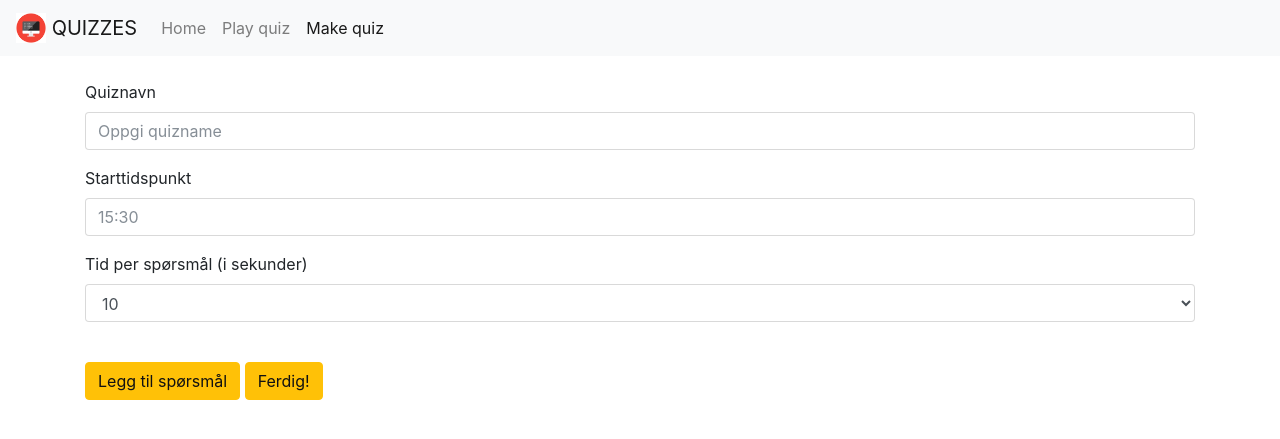
After one commit to dinarosv/quiz-web, a web app: page /makequiz.html in a window 1280 px wide. The commit adds this page. Shown: the top 439 px of the page. Run offline with its HTML, style and script files only (its server is not run), Linux system fonts and the light colour scheme; data that the repository does not hold is empty; some libraries are stand-ins or nearby versions.

Commit message:
some rest

```diff
--- /dev/null
+++ b/src/main/webapp/makequiz.html
@@ -0,0 +1,105 @@
+<!DOCTYPE html>
+<html lang="en">
+<head>
+    <meta charset="UTF-8">
+    <title>Quizzes: Make quiz</title>
+    <link rel="stylesheet" href="https://maxcdn.bootstrapcdn.com/bootstrap/4.0.0-beta/css/bootstrap.min.css" integrity="sha384-/Y6pD6FV/Vv2HJnA6t+vslU6fwYXjCFtcEpHbNJ0lyAFsXTsjBbfaDjzALeQsN6M" crossorigin="anonymous">
+    <script src="http://code.jquery.com/jquery-1.11.1.min.js"></script>
+    <script src="http://cdn.datatables.net/1.10.9/js/jquery.dataTables.min.js"></script>
+</head>
+<body>
+<nav class="navbar navbar-expand-lg navbar-light bg-light">
+    <a class="navbar-brand" href="index.html">
+        <img src="image.jpg" width="30" height="30" class="d-inline-block align-top" alt="">
+        QUIZZES
+    </a>
+    <button class="navbar-toggler" type="button" data-toggle="collapse" data-target="#navbarNav" aria-controls="navbarNav" aria-expanded="false" aria-label="Toggle navigation">
+        <span class="navbar-toggler-icon"></span>
+    </button>
+    <div class="collapse navbar-collapse" id="navbarNav">
+        <ul class="navbar-nav">
+            <li class="nav-item">
+                <a class="nav-link" href="index.html">Home </a>
+            </li>
+            <li class="nav-item">
+                <a class="nav-link" href="quizliste.html">Play quiz </a>
+            </li>
+            <li class="nav-item active">
+                <a class="nav-link" href="makequiz.html">Make quiz <span class="sr-only">(current)</span></a>
+            </li>
+        </ul>
+    </div>
+</nav>
+<div class="container">
+    <br>
+    <form>
+        <div class="form-group">
+            <label for="quizname">Quiznavn</label>
+            <input type="text" class="form-control" id="quizname" aria-describedby="quizname" placeholder="Oppgi quizname">
+        </div>
+        <div class="form-group">
+            <label for="time">Starttidspunkt</label>
+            <input type="text" class="form-control" id="time" aria-describedby="time" placeholder="15:30">
+        </div>
+        <div class="form-group">
+            <label for="tidperspors">Tid per spørsmål (i sekunder)</label>
+            <select class="form-control" id="tidperspors">
+                <option>10</option><option>20</option><option>30</option>
+            </select>
+        </div>
+        <br>
+        <div id="sprs" class="container"></div>
+        <button type="button" id="leggtil" class="btn btn-warning">Legg til spørsmål</button>
+        <button type="submit" id="submit" class="btn btn-warning">Ferdig!</button>
+    </form>
+</div>
+
+<script>
+    var teller=0;
+    $('#leggtil').click(function(){
+        teller++;
+        $('#sprs').append('<div class="form-group">'+
+                '<h6>Spørsmål nr. ' + teller + '</h6>'+
+                '<label for="question">Spørsmål</label>'+
+                '<input type="text" class="form-control" id="question" aria-describedby="question" placeholder="Spørsmål">'+
+                '</div> <div class="form-group"> <label for="q1">Svar 1</label> <input type="text" class="form-control" id="q1" aria-describedby="q1">'+
+                '</div>  <div class="form-group">  <label for="q2">Svar 2</label>'+
+                '<input type="text" class="form-control" id="q2" aria-describedby="q2">'+
+                '</div> <div class="form-group"> <label for="q3">Svar 3</label> <input type="text" class="form-control" id="q3" aria-describedby="q3">'+
+                '</div> <div class="form-group"> <label for="q4">Svar 4</label> <input type="text" class="form-control" id="q4" aria-describedby="q4">'+
+                '</div> Riktig alternativ: <div class="form-check form-check-inline"> <label class="form-check-label">'+
+                '<input class="form-check-input" type="radio" name="inlineRadioOptions" id="inlineRadio1" value="option1" checked> 1'+
+                '</label> </div> <div class="form-check form-check-inline"> <label class="form-check-label"> <input class="form-check-input" type="radio" name="inlineRadioOptions" id="inlineRadio2" value="option2"> 2'+
+                '</label> </div> <div class="form-check form-check-inline"> <label class="form-check-label"> <input class="form-check-input" type="radio" name="inlineRadioOptions" id="inlineRadio3" value="option3"> 3 </label>'+
+                '</div> <div class="form-check form-check-inline"> <label class="form-check-label"> <input class="form-check-input" type="radio" name="inlineRadioOptions" id="inlineRadio4" value="option3"> 4'+
+                '</label></div>');
+
+        });
+    $("#submit").click(function () {
+        $.ajax({
+            url: 'rest/quizzes',
+            type: 'POST',
+            data: JSON.stringify({
+                quizname: $("#quizname").val(),
+                time: $("#time").val()
+            }),
+            contentType: 'application/json; charset=utf-8',
+            dataType: 'json',
+            success: function() {
+                alert("OK!");
+            },
+            error: function(result) {
+                alert("NOT OKAY");
+            }
+        });
+        $.ajax({
+            url: 'rest/quizzes/quizname',
+            type: 'POST',
+            data: JSON.stringify({
+
+            })
+        });
+    });
+</script>
+</body>
+</html>
```
Also changed, not shown: src/main/java/services/Question.java (+3 -4 lines), src/main/java/services/Quiz.java (+37 -2 lines), src/main/java/services/Quizzes.java (+23 -13 lines), src/main/webapp/index.html (+32 -6 lines), src/main/webapp/quizliste.html (+37 -7 lines), src/main/webapp/image.jpg (added).
